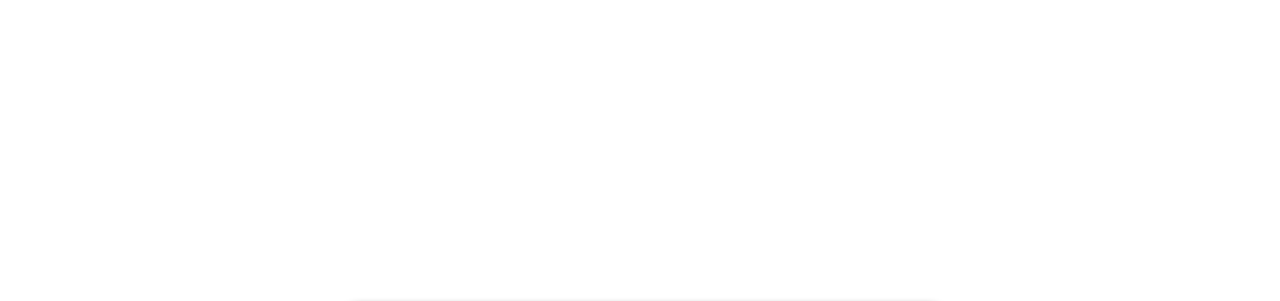
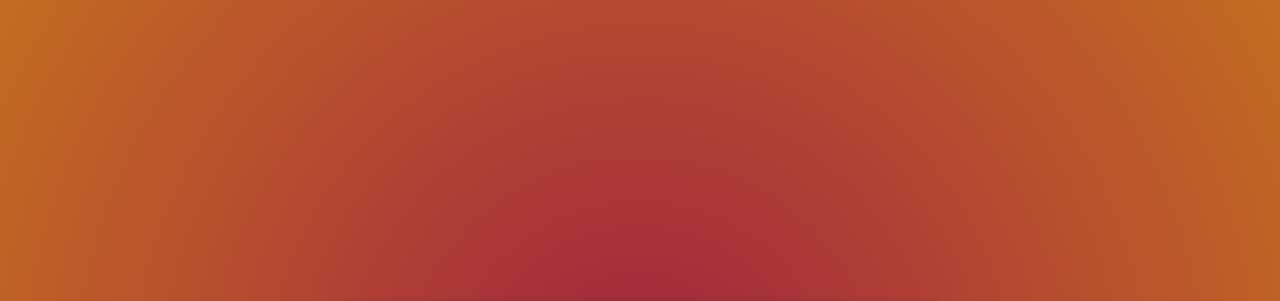
Before and after one commit to Andrea-Gori/vue-todolist, a plain HTML site: page index.html in a window 1280 px wide. Shown: the top 301 px of the page. Drawn offline with nearby package versions, Linux system fonts and the light colour scheme.

Commit message:
piccoli cambiamenti css

```diff
--- a/master.css
+++ b/master.css
@@ -3,6 +3,10 @@
   padding: 0;
   box-sizing: border-box;
   font-family: sans-serif;
+}
+
+body {
+  background-image: radial-gradient(circle, #9b243e, #a93538, #b44731, #bc5929, #c06d21);
 }
 
 #root {
```
